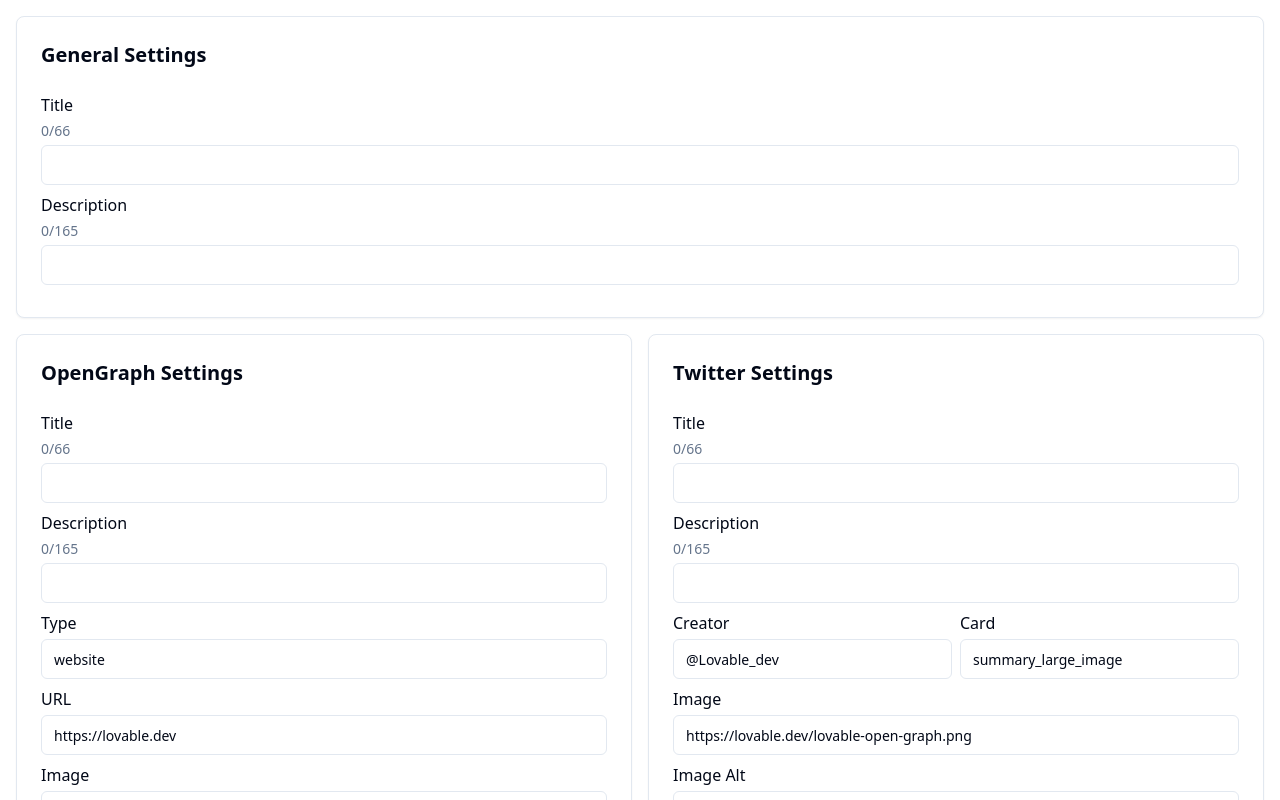
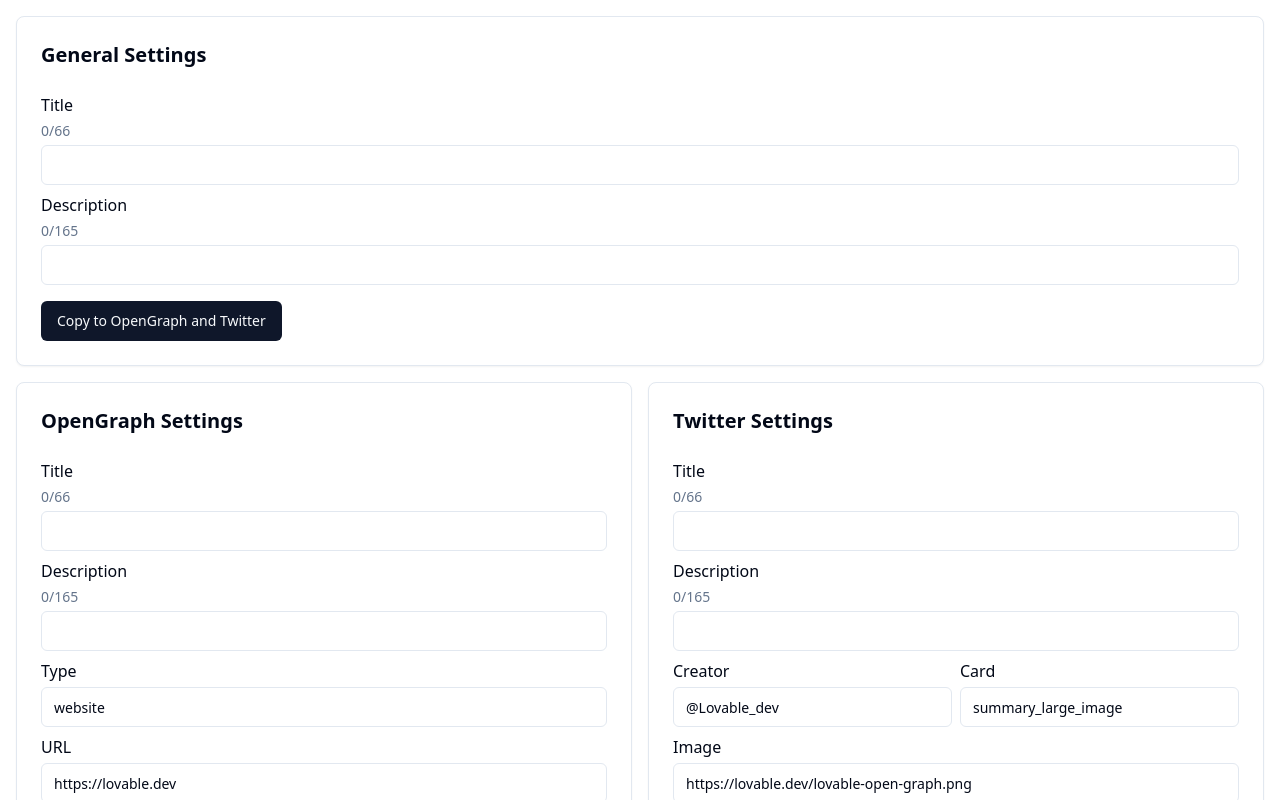
Before and after one commit to GPT-Engineer-App/seo-helper, a React (Vite) app: page / in a window 1280 px wide. Shown: the top 800 px of the page. Built offline with nearby package versions, Linux system fonts and the light colour scheme.

Commit message:
Add Copy Button for General Settings
- Added a button under the general settings section in the SeoOptimization component.
- This button allows users to copy the content entered in the general settings title and description fields to the OpenGraph and Twitter title and description fields.

```diff
--- a/src/pages/SeoOptimization.jsx
+++ b/src/pages/SeoOptimization.jsx
@@ -91,6 +91,19 @@ const SeoOptimization = () => {
     setMarkup(JSON.stringify(seoData, null, 2));
   };
 
+  const copyGeneralToOthers = () => {
+    setOpenGraph((prev) => ({
+      ...prev,
+      title: general.title,
+      description: general.description,
+    }));
+    setTwitter((prev) => ({
+      ...prev,
+      title: general.title,
+      description: general.description,
+    }));
+  };
+
   return (
     <div className="container mx-auto p-4">
       <Toaster />
@@ -123,6 +136,9 @@ const SeoOptimization = () => {
               maxLength={165}
             />
           </div>
+          <Button onClick={copyGeneralToOthers} className="mt-2">
+            Copy to OpenGraph and Twitter
+          </Button>
         </CardContent>
       </Card>
 
```
